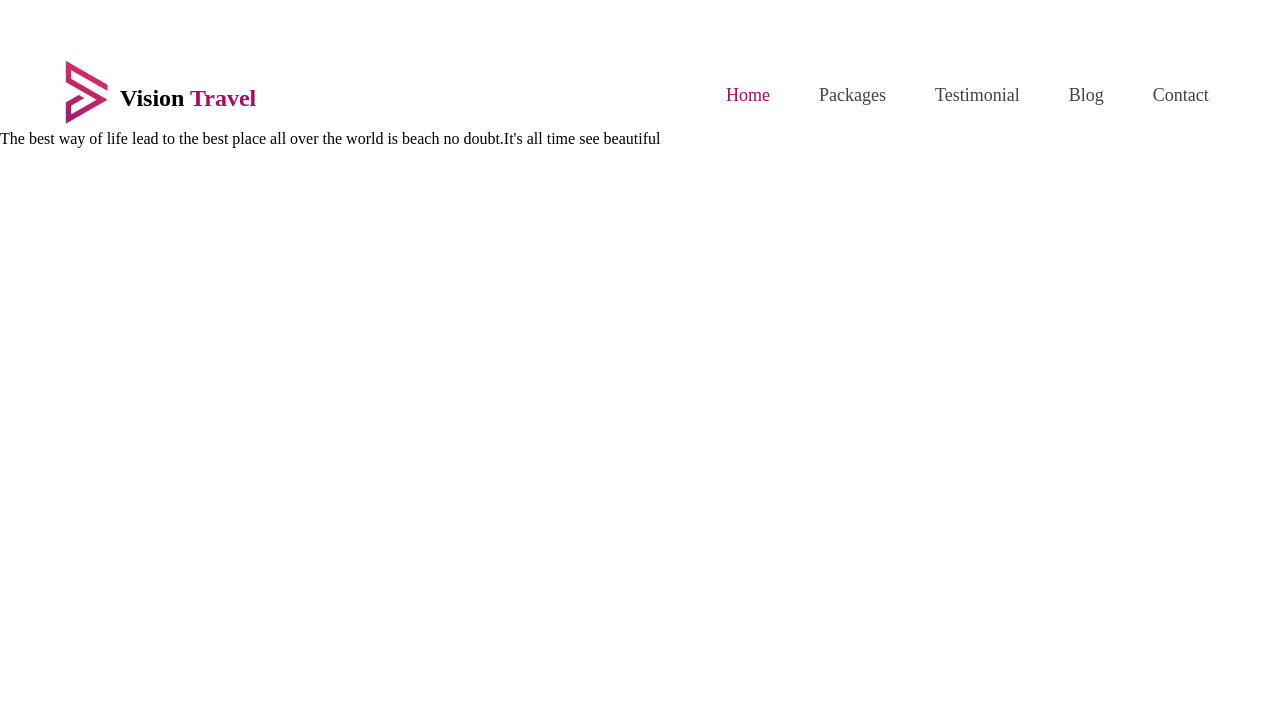
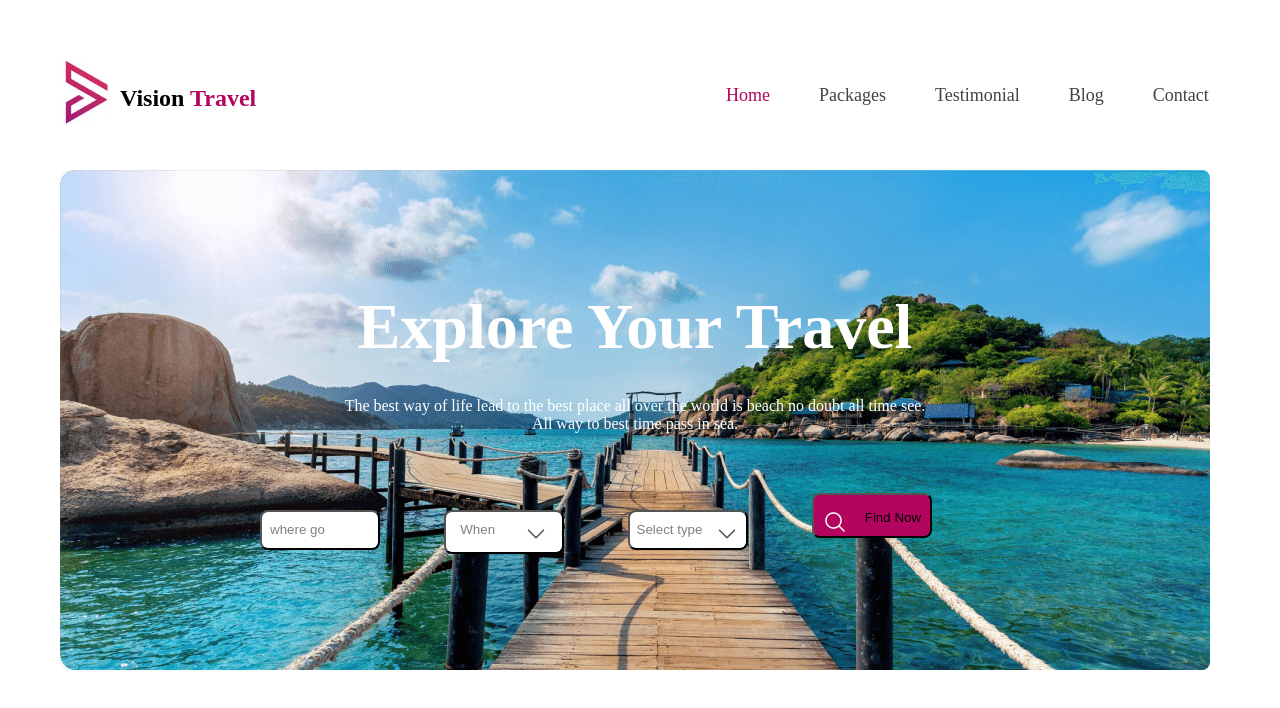
Before and after one commit to 325588/second-assigntment, a plain HTML site: page index.html in a window 1280 px wide. Drawn offline with Linux system fonts and the light colour scheme.

Commit message:
add banner

```diff
--- a/index.html
+++ b/index.html
@@ -23,7 +23,25 @@
 
         </nav>
         <div class="beach">
-            <p>The best way of life lead to the best place all over the world is beach no doubt.It's all time see beautiful</p>
+            <div class="explore">
+                <h1>Explore Your Travel</h1>
+            </div>
+          <div class="para1">
+            <p>The best way of life lead to the best place all over the world is beach no doubt all time see.<br>All way to best time pass in sea.</p></div>
+            <div class="box shadow">
+            <div class="where">
+                <button style="height: 40px;width: 120px;text-align: start;padding-left: 8px;border-radius: 8px ;background-color: white;color: grey;">where go</button>
+            </div>
+            <div class="when">
+                <button style="height: 35px;width: 120px;text-align: start;border-radius: 8px;background-color: white;color: grey; padding-bottom: 30px;padding-top: 10px; display:inline-flex;justify-content: space-around;">When <img src="Frame (3).png"></button>
+            </div>
+           <div class="select">
+            <button style="height: 40px;width: 120px;text-align: center;border-radius: 8px;background-color: white;color: grey;padding-bottom: 15px;display: inline-flex;justify-content: space-around;padding-top: 10px;">Select type <img src="Frame (3).png"></button>
+        </div>
+
+            <div class="find">
+                <button style="height: 45px;width: 120px;text-align: center;border-radius: 8px;background-color:rgb(179, 5, 95); grey;padding-bottom: 15px; display: inline-flex;justify-content: space-around;padding-top:15px;"><img src="Frame.png"> Find Now</button>
+            </div></div>
         </div>
 
     </header>
--- a/style.css
+++ b/style.css
@@ -50,3 +50,50 @@ a.h4{
 a.h5{
     padding-left: 45px;
 }
+
+
+.beach{
+    margin-top: 40px;
+    width:1150px;
+    height: 500px;
+
+    margin-left: 60px;
+    margin-right: 60px;
+
+}
+.explore h1{
+    text-align: center;
+    padding-top: 120px;
+    font-size: 64px;
+    font-weight: 800;
+    color:white;
+
+}
+.para1{
+    text-align: center;
+    padding-top: 33px;
+    color: white;
+}
+.beach{
+    background-image:url(Images/Group\ 13\ \(1\)\ \(1\).png);
+    border-radius: 8px;
+}
+
+
+
+
+.box shadow,.where,.when,.select,.find{
+    display: inline-flex;
+    text-align: center;
+    justify-content: center;
+    padding-top: 60px;
+    padding-left: 60px;
+    border-color: aliceblue;
+}
+.where{
+    padding-left:200px ;
+    border-radius: 10px;
+    }
+.find button{
+    padding-top: 20px;
+}
```
Also changed, not shown: Frame (3).png (added), Frame.png (added).
